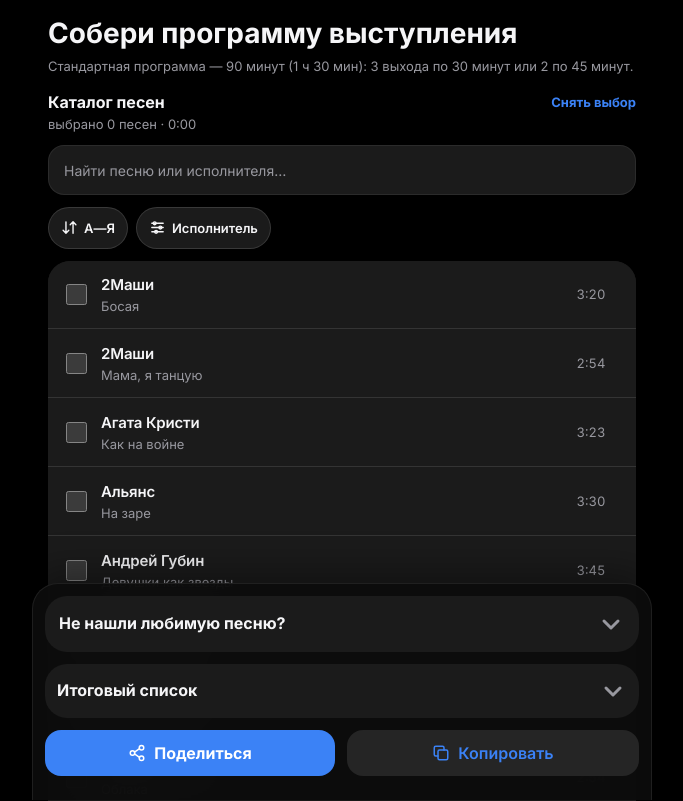
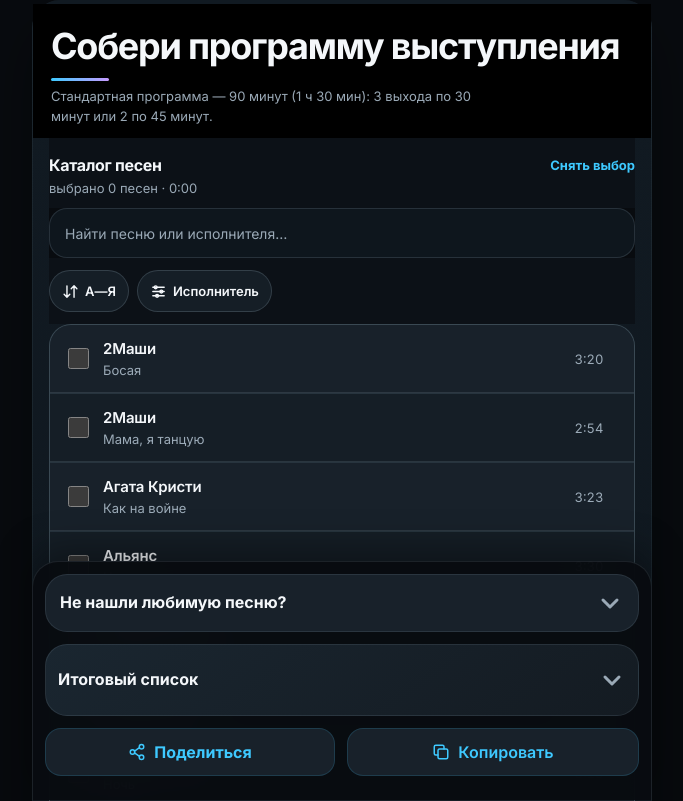
Before and after one commit to Dmitriy-Lapshinov/remake-setlist, a plain HTML site: page index.html in a window 1280 px wide. Shown: the top 801 px of the page, without its empty margins (298-981 px from the left). Drawn offline with Linux system fonts and the light colour scheme.

Commit message:
Make motion-inspired visual refresh more distinct

```diff
--- a/index.html
+++ b/index.html
@@ -65,6 +65,38 @@ main{padding-top:20px}
 @media(prefers-reduced-motion:reduce){
  *,*::before,*::after{scroll-behavior:auto!important;transition-duration:.01ms!important;animation-duration:.01ms!important;animation-iteration-count:1!important}
 }
+
+/* Stronger motion-design palette: cool graphite panels with a cyan signal color. */
+:root{--app-bg:#080b0f!important;--panel:#18212a!important;--panel2:#101820!important;--text:#f4f7fa!important;--muted:#9aa9b6!important;--accent:#3ec9ff!important;--accent-text:#06131a!important;--line:rgba(170,194,210,.16)!important;--danger:#ff6874!important;--card-radius:24px!important}
+body{background:#080b0f!important}
+main{background:linear-gradient(180deg,#111a22 0%,#0c1117 42%,#10161c 100%)!important;border-inline:1px solid rgba(156,187,207,.08);border-radius:28px 28px 0 0;box-shadow:0 22px 70px rgba(0,0,0,.34)}
+.app-header{position:relative;padding:8px 2px 12px!important}
+.app-header h1{font-size:clamp(30px,5vw,36px);letter-spacing:-.035em;line-height:1.12}
+.app-header h1::after{content:"";display:block;width:58px;height:3px;margin-top:12px;border-radius:99px;background:linear-gradient(90deg,#3ec9ff,#c69bff)}
+.subtitle{max-width:52ch;line-height:1.5}
+.stat{background:linear-gradient(145deg,#1b2934,#141c24)!important;border:1px solid rgba(170,194,210,.1)}
+.search{background:#0e161d!important;border:1px solid rgba(170,194,210,.16)!important;border-radius:18px}
+.filter-icon{background:#151e26!important;border-color:rgba(170,194,210,.2)!important}
+.filter-icon:focus-visible,.button:focus-visible,.primary:focus-visible,.collapse-title:focus-visible{outline:2px solid #3ec9ff;outline-offset:2px}
+.song-list{background:#27343e!important;border:1px solid rgba(170,194,210,.14)}
+.song{background:#18212a!important;border-bottom-color:rgba(170,194,210,.14)!important}
+.song:nth-child(even){background:#151e26!important}
+.song.selected{background:rgba(62,201,255,.13)!important}
+.song-artist,.duration{color:#9cabb8!important}
+.catalog-heading{background:#0c1117!important}
+.catalog-heading .section-title{letter-spacing:-.02em}
+.setlist,.suggestion-box{background:linear-gradient(145deg,#1a2630,#141b22)!important;border:1px solid rgba(170,194,210,.12)}
+.setlist-set{background:rgba(198,155,255,.11)!important}
+.setlist-set-title,.bottom-set-heading{color:#c69bff!important}
+.collection-menu{background:#151e26!important;border-color:rgba(170,194,210,.2)!important}
+.fixed-dock{background:rgba(8,11,15,.94)!important;border:1px solid rgba(170,194,210,.12);border-bottom:0}
+.fixed-dock .collapse-title{min-height:48px}
+.fixed-dock .suggestion-box{background:#18212a!important}
+.primary{background:#3ec9ff!important;color:#06131a!important}
+.button{background:#18212a!important;color:#3ec9ff!important;border:1px solid rgba(62,201,255,.16)}
+.scroll-top{background:#3ec9ff!important;color:#06131a!important;box-shadow:0 8px 26px rgba(62,201,255,.28)}
+.toast{background:#18212a!important}
+@media(max-width:620px){main{border-radius:0;border-inline:0;box-shadow:none}}
 </style>
 </head>
 <body>
```
